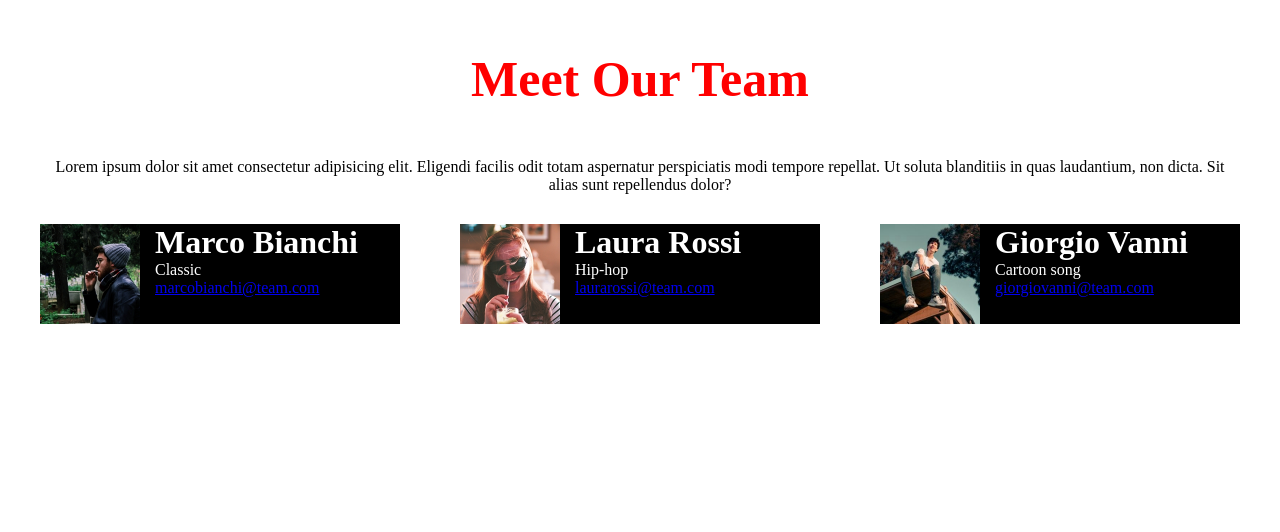
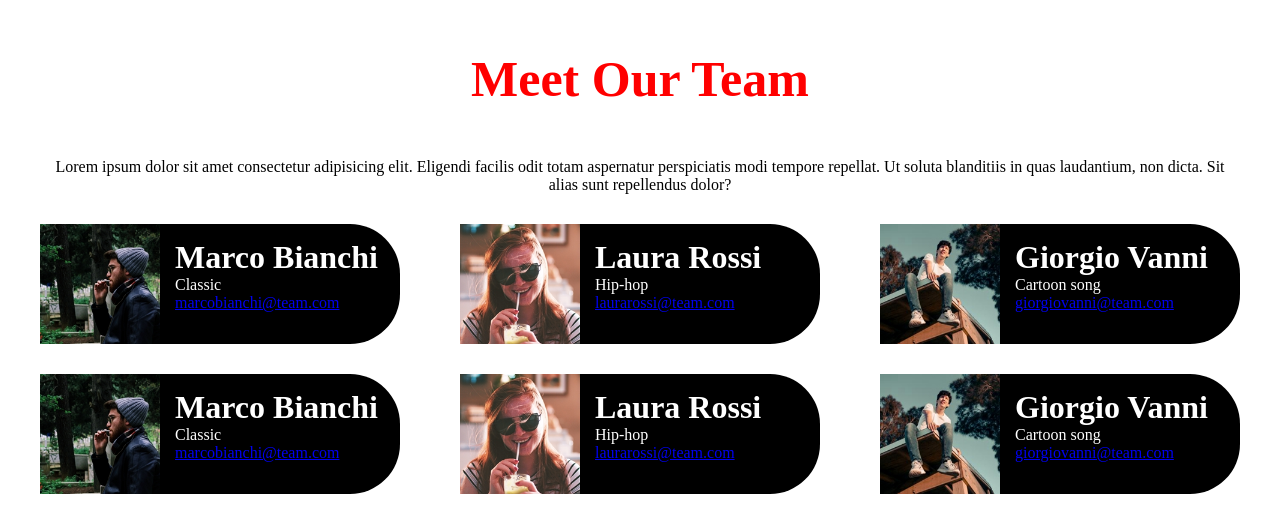
Before and after one commit to NicholasBuiatti/html-css-float-cards, a plain HTML site: page index.html in a window 1280 px wide. Drawn offline with Linux system fonts and the light colour scheme.

Commit message:
ultime medifiche

```diff
--- a/css/style.css
+++ b/css/style.css
@@ -35,6 +35,7 @@ main::after {
     color: white;
     margin-top: 30px;
     width: 30%;
+    border-radius: 50px;
 }
 
 .song::after {
@@ -45,13 +46,13 @@ main::after {
 
 img {
     float: left;
-    height: 100px;
-    width: 100px;
+    height: 120px;
+    width: 120px;
 }
 
 .info {
     float: left;
-    margin: 0 15px;
+    margin: 15px;
 }
 
 .center {
--- a/index.html
+++ b/index.html
@@ -44,7 +44,34 @@
                 </div>
             </div>
         </div>
+        <div class="row-artist">
+            <div class="song">
+                <img src="./img/male1.png" alt="">
+                <div class="info">
+                    <h1 class="autor">Marco Bianchi</h1>
+                    <p>Classic</p>
+                    <a href="https://www.google.it/">marcobianchi@team.com</a>
+                </div>
+            </div>
 
+            <div class="song center">
+                <img src="./img/female1.png" alt="">
+                <div class="info">
+                    <h1 class="autor">Laura Rossi</h1>
+                    <p>Hip-hop</p>
+                    <a href="https://www.google.it/">laurarossi@team.com</a>
+                </div>
+            </div>
+
+            <div class="song">
+                <img src="./img/male3.png" alt="">
+                <div class="info">
+                    <h1 class="autor">Giorgio Vanni</h1>
+                    <p>Cartoon song</p>
+                    <a href="https://www.google.it/">giorgiovanni@team.com</a>
+                </div>
+            </div>
+        </div>
 
     </main>
 
```
